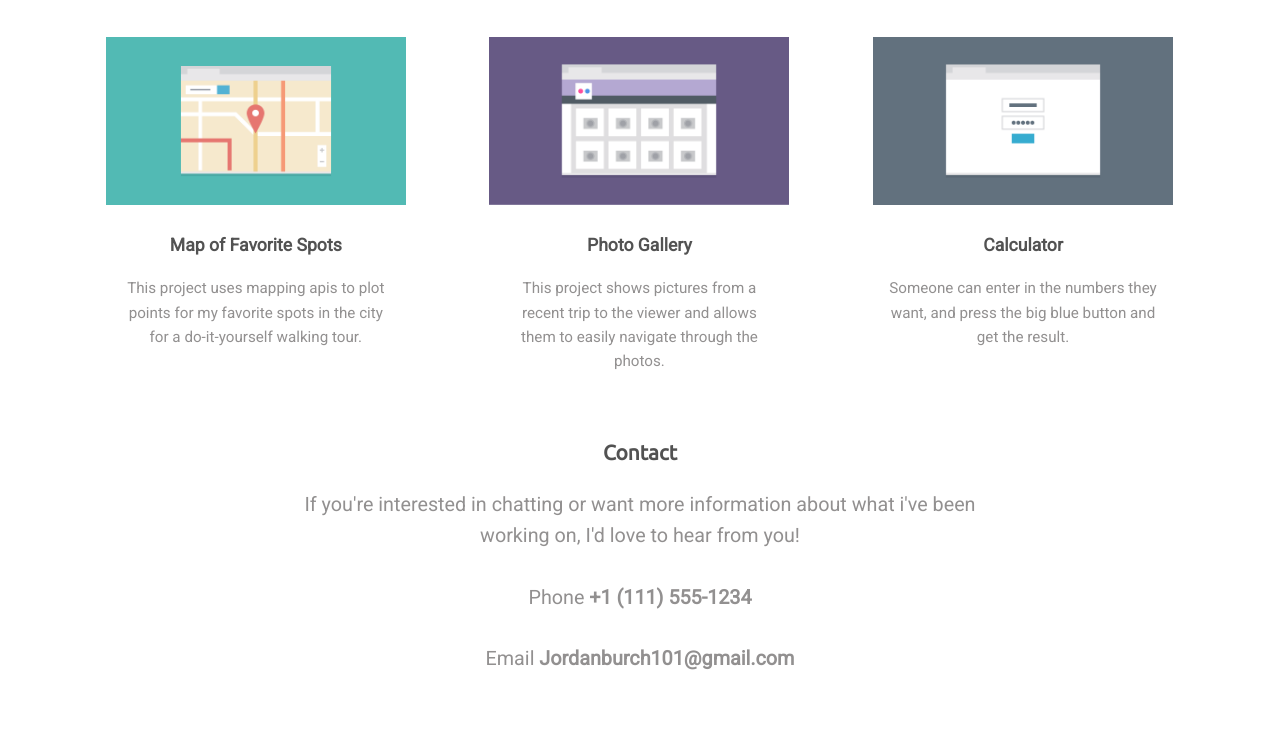
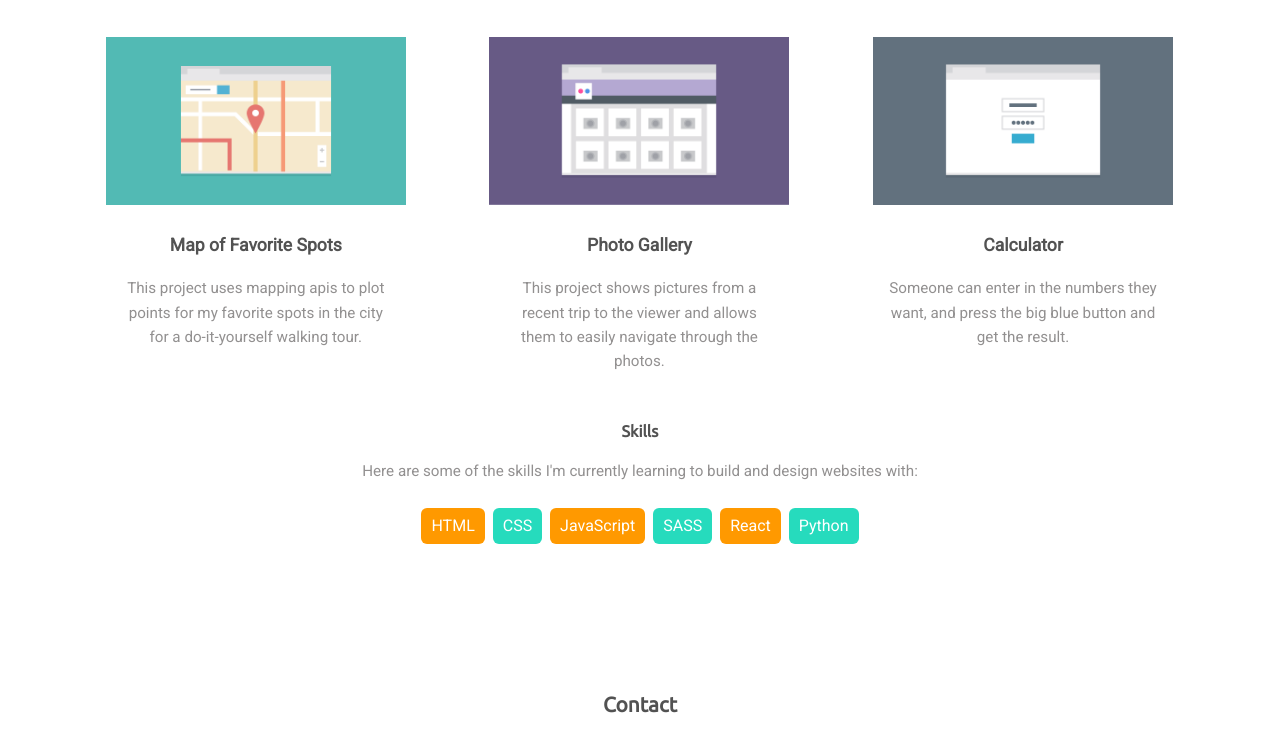
Before and after one commit to Jordanburch101/Techdegree-project-2, a plain HTML site: page index.html in a window 1280 px wide. Shown: the part 841-1587 px from the top of the page. Drawn offline with Linux system fonts and the light colour scheme.

Commit message:
Added skills

```diff
--- a/css/style.css
+++ b/css/style.css
@@ -44,7 +44,9 @@ h3 {
 .bio,
 .contact,
 .main-footer,
-.title-portfolio {
+.title-portfolio,
+.container,
+.skills {
     text-align: center;
 }
 
@@ -77,9 +79,6 @@ h3 {
     font-family: 'Ubuntu', serif;
 }
 
-.container {
-    text-align: center;
-}
 
 .container-img {
     width: 250px;
@@ -93,6 +92,29 @@ h3 {
 
 .contact {
     margin-top: 6em;
+}
+
+.skills {
+    margin-top: 4em;
+}
+
+
+
+.skills li {
+    border-radius: 6px;
+    display: inline-block;
+
+    color: white;
+    padding: 5px 10px;
+    margin: 2px;
+}
+
+.skills-orange {
+    background: #ff9900;
+}
+
+.skills-teal {
+    background: #26dbbd;
 }
 
 .main-footer {
@@ -231,6 +253,8 @@ a:visited {
 
 }
 
+/* ======Dekstop View====== */
+
 @media (min-width: 1024px) {
 
     body {
--- a/index.html
+++ b/index.html
@@ -12,14 +12,14 @@
   </head>
    <body>
         <header class="main-header clearfix">
-            <div id="top">
+            <nav id="top">
                 <h1 class="title" id="home">Jordan Burch</h1>
                 <ul class="navigation"><!---Navigation-->
                     <li><a href="#home">Home</a></li>
                     <li><a href="#portfolio">Portfolio</a></li>
                     <li><a href="#contact">Contact</a></li>
                 </ul>
-            </div>
+            </nav>
         </header>
 
         <div class="bio clearfix"><!--Bio-->
@@ -81,6 +81,20 @@
             </div>
         </div>
 
+        <div class="skills"><!---skills container-->
+            <h2>Skills</h2>
+            <p>Here are some of the skills I'm currently learning to build
+                and design websites with:</p>
+            <ul>
+            <li class="skills-orange">HTML</li>
+            <li class="skills-teal">CSS</li>
+            <li class="skills-orange">JavaScript</li >
+            <li class="skills-teal">SASS</li>
+            <li class="skills-orange">React</li>
+            <li class="skills-teal"> Python</li>
+            </ul>
+        </div>
+
         <div class="contact clearfix" id="contact"><!--footer-contact-->
             <h2>Contact</h2>
             <p>If you're interested in chatting or want more information about
```
